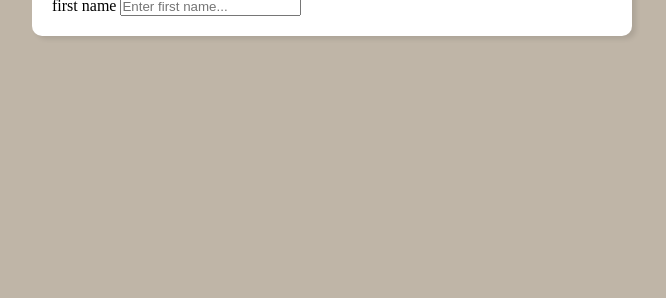
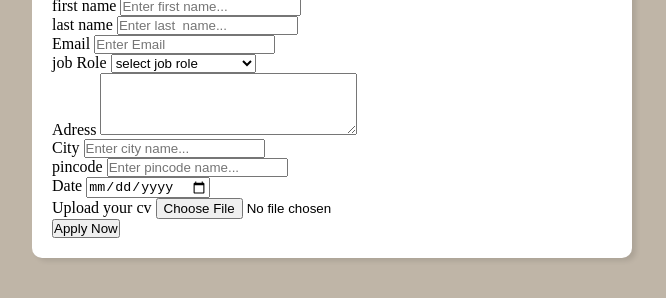
Before and after one commit to DEV-Gitanjali/JOB-APPLICATION-FORM, a plain HTML site: page index.html in a window 1280 px wide. Shown: the part 110-408 px from the top of the page, without its empty margins (308-974 px from the left). Drawn offline with Linux system fonts and the light colour scheme.

Commit message:
this code all about job application structure

```diff
--- a/index.html
+++ b/index.html
@@ -9,6 +9,8 @@
 <body>
     <div class="container">
         <div class="apply_box">
+
+            <!-- this is the heading of the form -->
             <h1>
                 job apllication
                 <span class="title_small">(web)
@@ -16,6 +18,7 @@
                 </span>
             </h1>
             <form action="">
+                <!-- it is the first name  -->
                 <div class="form_container">
 
                     <div class="form_control">
@@ -28,9 +31,86 @@
 
                     </div>
 
+                    <!-- it is the second name -->
+                    <div class="form_control">
+                        <label for="last_name">last name</label>
+                        <input id="last_name"
+                        name="last_name"
+                        placeholder="Enter last  name..." />
+
+                    </div>
+                     <!-- it is the email form -->
+                    <div class="form_control">
+                      <label for="email">Email</label>
+
+                      <input type="email"
+                      id="email"
+                      name="Email"
+                      placeholder="Enter Email" />
+                    </div>
+
+                       <!-- it is the job role selector -->
+                    <div class="form_control">
+                      <label for="job_role">job Role</label>
+                      <select id="job_role" name="job_role">
+                          <option value="">select job role</option>
+                          <option value="frontend">Frontend developer</option>
+                          <option value="backend">Backend developer</option>
+                          <option value="full_stack">Full_stack developer</option>
+                          <option value="ui_ux">UI UX Designer</option>
+                      </select>
+                    </div>
+                      <!-- this code for adress -->
+
+                    <div class="form_control">
+                    <label for="adress">Adress</label>
+
+                    <textarea name="adress"
+                              id="adress"
+                              rows="4"
+                            cols="30">
+                        </textarea>
+                    </div>
+
+                      <!-- this code for city name -->
+                    <div class="form_control">
+                        <label for="city">City</label>
+                        <input id="city" name="city" placeholder="Enter city name..."/>
+                    </div>
+
+                      <!-- this code for pincode  -->
+                    <div class="form_control">
+                        <label for="pincode">pincode</label>
+                        <input type="number"
+                        id="pincode"
+                        name="pincode"
+                        placeholder="Enter pincode name..."/>
+
+                        <!-- this code for date time and yr -->
+                        <div class="form_control">
+                            <label for="date">Date</label>
+                            <input value="2023/11/22"  type="date"
+                            id="date"
+                            name="date"/>
+                        </div>
+                            <!-- this code for upload cv  -->
+
+                            <div class="form_control">
+                                <label for="Upload">Upload your cv</label>
+                                <input   type="file"id="Upload"name="upload"/>
+                            </div>
+
+
+                            <!-- this code for button submit -->
+                         <div class="button_container">
+
+                           <button type="submit">Apply Now </button>
+                        </div>
+
+
+                    </form>
                 </div>
-            </form>
-        </div>
-    </div>
-</body>
-</html>
+
+            </body>
+
+            </html>
```
